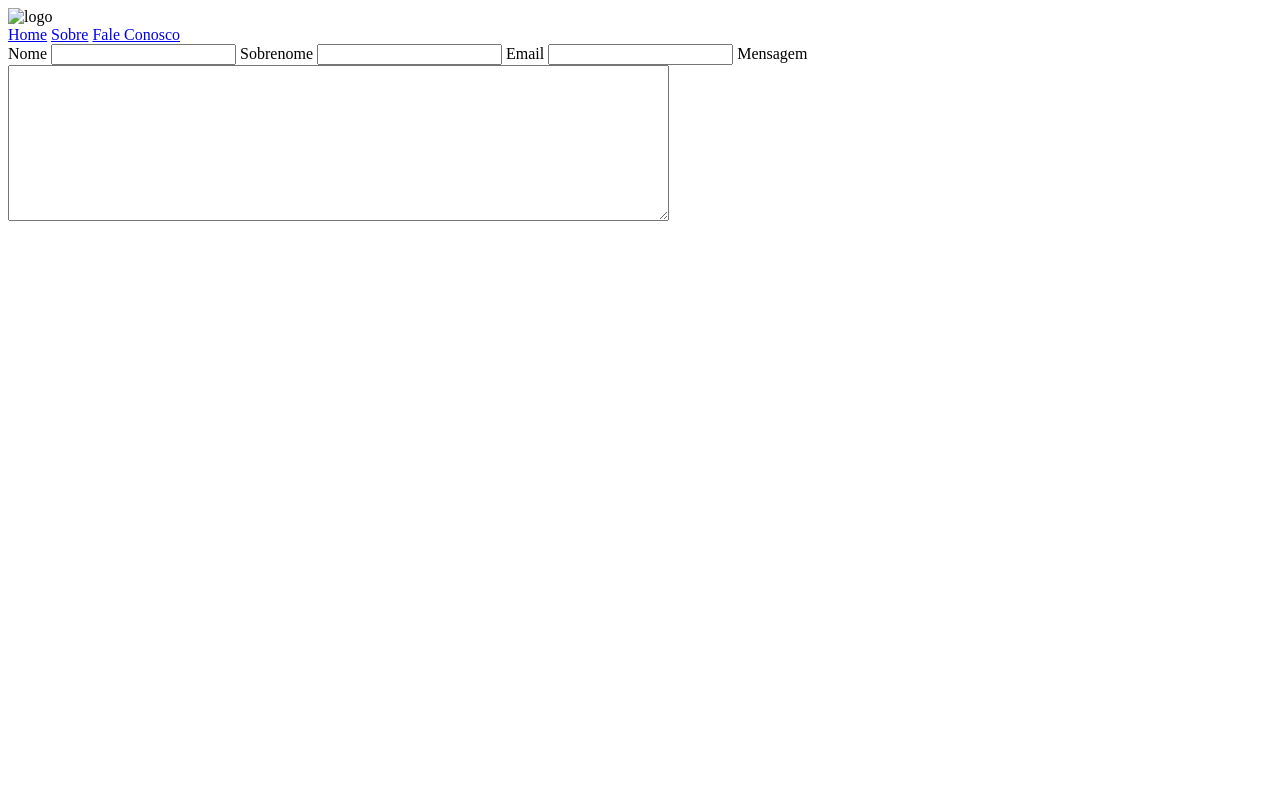
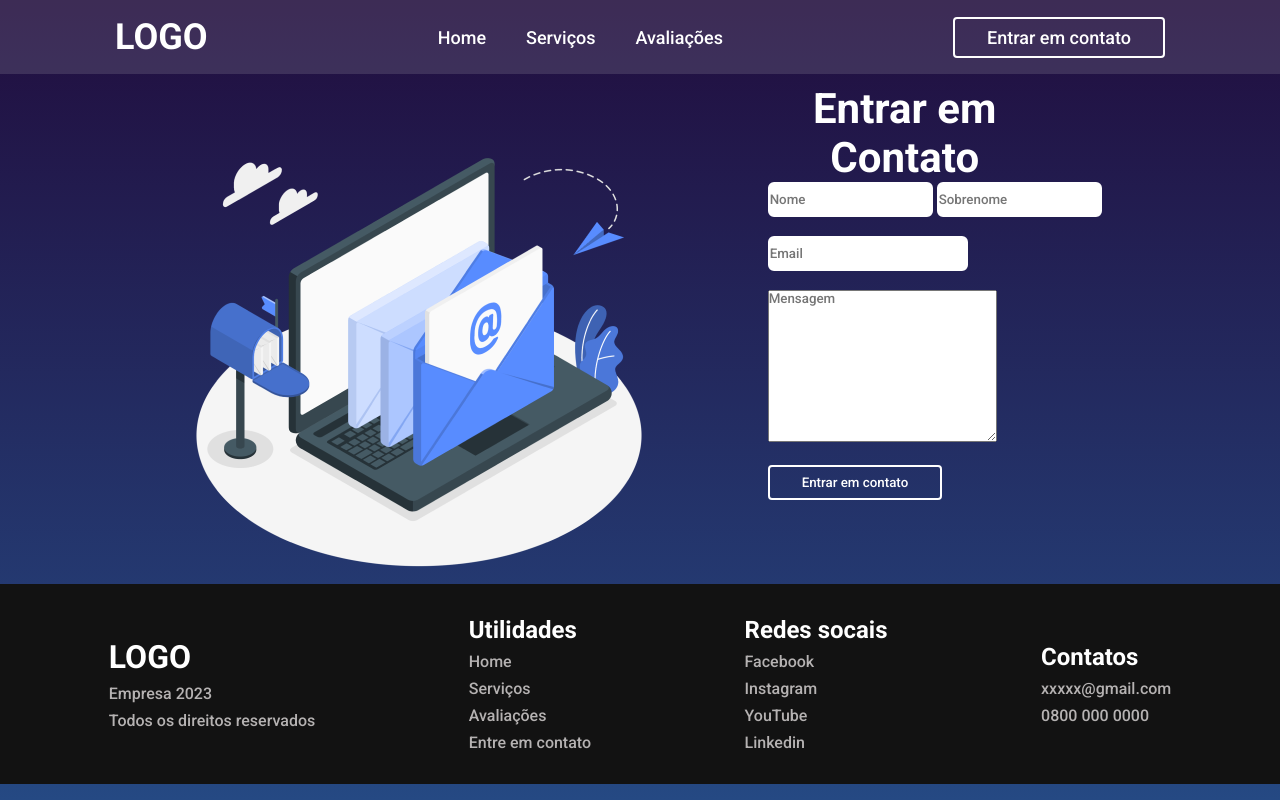
Before and after one commit to devid8642/wave_dev_lp, a plain HTML site: page fale_conosco.html in a window 1280 px wide. Drawn offline with Linux system fonts and the light colour scheme.

Commit message:
Início da estilização do fale conosco

```diff
--- a/fale_conosco.html
+++ b/fale_conosco.html
@@ -4,34 +4,64 @@
     <meta charset="UTF-8">
     <meta http-equiv="X-UA-Compatible" content="IE=edge">
     <meta name="viewport" content="width=device-width, initial-scale=1.0">
+    <link rel="stylesheet" href="styles/fale_conosco.css">
     <title>Fale Conosco</title>
 </head>
 <body>
     <header>
-        <img src="" alt="logo">
+        <h1>LOGO</h1>
         <nav>
-            <a href="#">Home</a>
-            <a href="#">Sobre</a>
-            <a href="#">Fale Conosco</a>
+          <a href="#home">Home</a>
+          <a href="#services">Serviços</a>
+          <a href="#assessments">Avaliações</a>
         </nav>
+        <a class="contact">Entrar em contato</a>
     </header>
 
     <main>
-        <section>
-            <form>
-                <label for="nome">Nome</label>
-                <input type="text" name="nome">
+        <div class="fale_conosco">
+            <img src="assets/imagem_fale_conosco.png">
+        </div>
+        <div>
+            <form action="">
+                <h1>Entrar em Contato</h1>
+                <input type="text" name="nome" id="nome" placeholder="Nome">
+                <input type="text" name="sobrenome" id="sobrenome" placeholder="Sobrenome">
+                <br><br>
+                <input type="email" name="email" id="email" placeholder="Email">
+                <br><br>
+                <textarea name="msg" id="msg" cols="30" rows="10" placeholder="Mensagem"></textarea>
+                <br><br>
+                <button type="submit" class="contact">Entrar em contato</button>
+            </form>
+        </div>
+    </main>
 
-                <label for="sobrenome">Sobrenome</label>
-                <input type="text" name="sobrenome">
-
-                <label for="email">Email</label>
-                <input type="email" name="email">
-
-                <label for="msg">Mensagem</label>
-                <textarea name="msg" rows="10" cols="80"></textarea>
-            </form>
-        </section>
-    </main>
+    <footer>
+        <div>
+          <h1>LOGO</h1>
+          <span>Empresa 2023</span>
+          <span>Todos os direitos reservados</span>
+        </div>
+        <div>
+          <h2>Utilidades</h2>
+          <a href="#home">Home</a>
+          <a href="#services">Serviços</a>
+          <a href="#avaliacoes">Avaliações</a>
+          <a href="#contato">Entre em contato</a>
+        </div>
+        <div>
+          <h2>Redes socais</h2>
+          <a href="#">Facebook</a>
+          <a href="#">Instagram</a>
+          <a href="#">YouTube</a>
+          <a href="#">Linkedin</a>
+        </div>
+        <div>
+          <h2>Contatos</h2>
+          <span>xxxxx@gmail.com</span>
+          <span>0800 000 0000</span>
+        </div>
+    </footer>
 </body>
 </html>
--- /dev/null
+++ b/styles/fale_conosco.css
@@ -0,0 +1,108 @@
+@import url('https://fonts.googleapis.com/css2?family=Roboto:wght@300;500;700&display=swap');
+
+* {
+    padding: 0;
+    margin: 0;
+    box-sizing: border-box;
+    font-family: 'Roboto', sans-serif;
+    color: white
+}
+
+a {
+    text-decoration: none;
+}
+
+a:hover {
+    opacity: 0.7;
+}
+
+header {
+    padding-top: 16px;
+    padding-bottom: 16px;
+    display: flex;
+    align-items: center;
+    justify-content: space-around;
+    position: fixed;
+    background: rgba(217, 217, 217, 0.15);
+    width: 100%;
+    font-size: 18px;
+}
+
+nav {
+    display: flex;
+    align-items: center;
+    justify-content: center;
+    gap: 2.5rem;
+}
+
+body {
+    background: linear-gradient(180deg, #210D3E 0%, #254983 100%);
+    background-attachment: fixed;
+    background-repeat: no-repeat;
+}
+
+.contact {
+    padding: 8px 32px 8px 32px;
+    border: 2px solid white;
+    border-radius: 4px;
+    background: transparent;
+    cursor: pointer;
+}
+
+main {
+    display: flex;
+    justify-content: center;
+    align-items: center;
+    flex-direction: ;
+}
+
+img {
+    padding-top: 100px;
+    padding-right: 100px;
+}
+
+form > h1 {
+    text-align: center;
+    font-size: 42px;
+    width: 80%;
+}
+
+input {
+    width: 165px;
+    height: 35px;
+    border: 2.5px solid #FFFFFF;
+    border-radius: 6px;
+    color: black;
+}
+
+#email {
+    width: 200px;
+}
+
+textarea {
+    color: black;
+}
+
+footer {
+    background-color: #121212;
+    display: flex;
+    align-items: center;
+    justify-content: space-around;
+    padding: 32px;
+}
+
+footer a {
+    color:#B5B2B2;
+}
+
+footer span {
+    color: #B5B2B2;
+}
+
+footer div {
+    height: 100%;
+    display: flex;
+    flex-direction: column;
+    justify-content: flex-start;
+    gap: 8px;
+}
```
Also changed, not shown: assets/imagem_fale_conosco.png (added).
